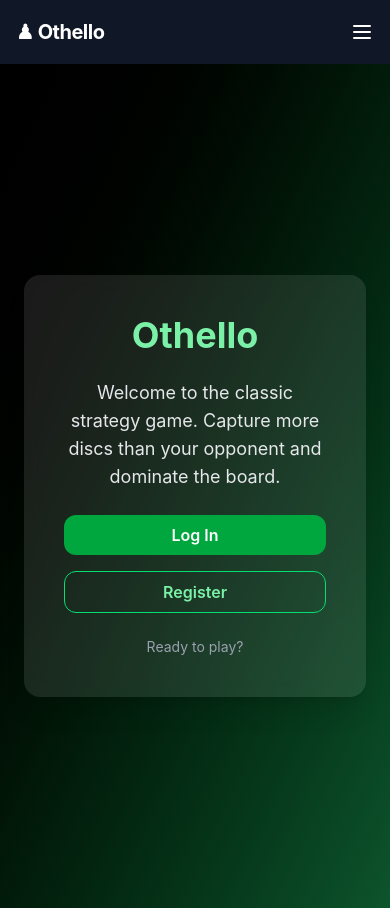
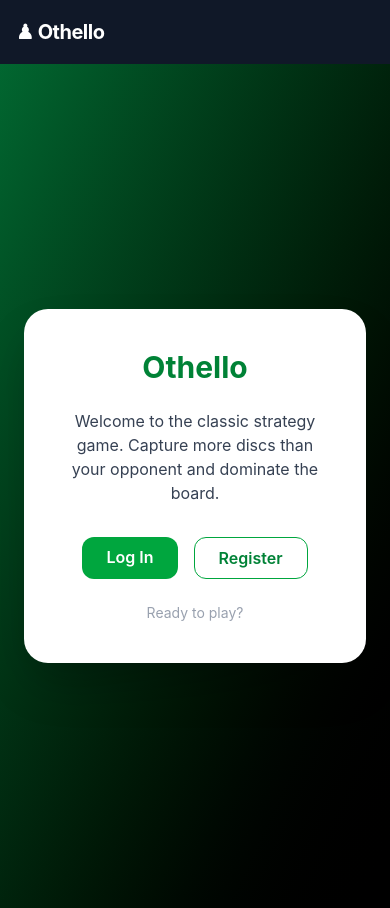
Before and after one commit to AngelaPatarroyo/othello_front, a React (Create React App) app: page / in a window 390 px wide. Built offline with nearby package versions, Linux system fonts and the light colour scheme.

Commit message:
Fixing Login credentials

```diff
--- a/src/components/Navbar.jsx
+++ b/src/components/Navbar.jsx
@@ -11,6 +11,7 @@ export default function Navbar() {
     { to: "/", label: "Home" },
     { to: "/leaderboard", label: "Leaderboard" },
     { to: "/gameboard", label: "Game" },
+    user?.role === "Admin" && { to: "/admin", label: "Admin Panel" },
     !user && { to: "/login", label: "Login" },
     !user && { to: "/registration", label: "Register" },
   ].filter(Boolean);
@@ -22,7 +23,6 @@ export default function Navbar() {
           ♟ Othello
         </Link>
 
-        {/* Desktop Nav */}
         <div className="hidden md:flex space-x-6 items-center">
           {navItems.map((item) => (
             <Link
@@ -47,50 +47,7 @@ export default function Navbar() {
             </>
           )}
         </div>
-
-        {/* Mobile Toggle */}
-        <button onClick={() => setIsOpen(!isOpen)} className="md:hidden focus:outline-none">
-          <svg className="h-6 w-6" fill="none" stroke="currentColor" viewBox="0 0 24 24">
-            {isOpen ? (
-              <path strokeLinecap="round" strokeLinejoin="round" strokeWidth={2} d="M6 18L18 6M6 6l12 12" />
-            ) : (
-              <path strokeLinecap="round" strokeLinejoin="round" strokeWidth={2} d="M4 6h16M4 12h16M4 18h16" />
-            )}
-          </svg>
-        </button>
       </div>
-
-      {/* Mobile Dropdown */}
-      {isOpen && (
-        <div className="md:hidden px-4 pb-4 bg-gray-800 space-y-2">
-          {navItems.map((item) => (
-            <Link
-              key={item.to}
-              to={item.to}
-              onClick={() => setIsOpen(false)}
-              className={`block px-3 py-2 rounded-md text-sm font-medium ${
-                location.pathname === item.to ? "bg-gray-700" : "hover:bg-gray-700"
-              }`}
-            >
-              {item.label}
-            </Link>
-          ))}
-          {user && (
-            <>
-              <span className="block px-3 py-2 text-gray-300">Welcome, {user.username}</span>
-              <button
-                onClick={() => {
-                  logout();
-                  setIsOpen(false);
-                }}
-                className="bg-red-600 hover:bg-red-700 text-white px-3 py-2 w-full rounded-md text-sm"
-              >
-                Logout
-              </button>
-            </>
-          )}
-        </div>
-      )}
     </nav>
   );
 }
--- a/src/context/ApiContext.jsx
+++ b/src/context/ApiContext.jsx
@@ -7,7 +7,7 @@ const BASE_URL = process.env.REACT_APP_PUBLIC_API_URL;
 const endpoints = {
   register: `${BASE_URL}/user/register`,
   login: `${BASE_URL}/user/login`,
-  getLeaderboard: `${BASE_URL}/leaderboard`,                 // Admin only
+  getLeaderboard: `${BASE_URL}/LeaderBoard`,                 // Admin only
   getUserLeaderboard: (id) => `${BASE_URL}/leaderboard/${id}`, // For specific user
   createGame: `${BASE_URL}/game/create`,
   getGame: (id) => `${BASE_URL}/game/${id}`,
--- a/src/context/AuthContext.jsx
+++ b/src/context/AuthContext.jsx
@@ -1,26 +1,41 @@
-import React, { createContext, useContext, useState } from 'react';
+import React, { createContext, useContext, useEffect, useState } from 'react';
+import { jwtDecode } from 'jwt-decode';
 
-// Create the context
 const AuthContext = createContext();
 
-// AuthProvider component
 export const AuthProvider = ({ children }) => {
   const [token, setToken] = useState(null);
   const [user, setUser] = useState(null);
 
+  useEffect(() => {
+    const storedToken = localStorage.getItem('token');
+    if (storedToken) {
+      try {
+        const decoded = jwtDecode(storedToken);
+        setToken(storedToken);
+        setUser(decoded);
+      } catch (err) {
+        console.error('Invalid token:', err);
+        localStorage.removeItem('token');
+      }
+    }
+  }, []);
+
   const login = async (username, password, loginUrl) => {
     try {
-      const response = await fetch(loginUrl, {
+      const res = await fetch(loginUrl, {
         method: 'POST',
         headers: { 'Content-Type': 'application/json' },
         body: JSON.stringify({ username, password }),
       });
 
-      if (!response.ok) throw new Error('Login failed');
+      if (!res.ok) throw new Error('Login failed');
+      const data = await res.json();
 
-      const data = await response.json();
+      const decoded = jwtDecode(data.token);
       setToken(data.token);
-      setUser(data.user); // Adjust according to your API response structure
+      setUser(decoded);
+      localStorage.setItem('token', data.token);
       return true;
     } catch (err) {
       console.error('Login error:', err);
@@ -31,6 +46,7 @@ export const AuthProvider = ({ children }) => {
   const logout = () => {
     setToken(null);
     setUser(null);
+    localStorage.removeItem('token');
   };
 
   return (
@@ -40,11 +56,4 @@ export const AuthProvider = ({ children }) => {
   );
 };
 
-// Hook to use auth context with a safety check
-export const useAuth = () => {
-  const context = useContext(AuthContext);
-  if (!context) {
-    throw new Error("useAuth must be used within an AuthProvider");
-  }
-  return context;
-};
+export const useAuth = () => useContext(AuthContext);
--- a/src/pages/Home.jsx
+++ b/src/pages/Home.jsx
@@ -1,15 +1,20 @@
-import React from 'react';
 import { Link } from 'react-router-dom';
+import { useAuth } from '../context/AuthContext';
 
 export default function Home() {
+  const { user } = useAuth();
+
   return (
-    <div className="min-h-screen bg-gradient-to-br from-black to-green-900 text-white flex flex-col items-center justify-center p-6">
-      <div className="max-w-2xl bg-white/10 backdrop-blur-md rounded-2xl shadow-xl p-10 text-center space-y-6">
-        <h1 className="text-4xl font-bold text-green-300">Othello</h1>
-        <p className="text-lg text-gray-200">
+    <div className="min-h-screen flex items-center justify-center bg-gradient-to-br from-green-800 to-black p-6">
+      <div className="bg-white rounded-3xl shadow-2xl p-10 w-full max-w-md text-center">
+        <h1 className="text-3xl font-bold text-green-700 mb-6">Othello</h1>
+
+        {!user ? (
+          <>
+            <p className="text-gray-700 text-base mb-8">
               Welcome to the classic strategy game. Capture more discs than your opponent and dominate the board.
             </p>
-        <div className="flex flex-col sm:flex-row justify-center gap-4">
+            <div className="flex justify-center gap-4">
               <Link
                 to="/login"
                 className="bg-green-600 hover:bg-green-700 text-white font-semibold py-2 px-6 rounded-xl transition"
@@ -18,12 +23,20 @@ export default function Home() {
               </Link>
               <Link
                 to="/registration"
-            className="bg-transparent border border-green-400 text-green-300 hover:bg-green-700 hover:text-white font-semibold py-2 px-6 rounded-xl transition"
+                className="border border-green-600 hover:bg-green-600 text-green-700 hover:text-white font-semibold py-2 px-6 rounded-xl transition"
               >
                 Register
               </Link>
             </div>
-        <p className="text-sm text-gray-400">Ready to play?</p>
+          </>
+        ) : (
+          <p className="text-green-700 text-lg font-semibold">
+            You're logged in as <span className="text-black font-bold">{user.username}</span>.{' '}
+            <Link to="/gameboard" className="underline hover:text-green-900">Go to the game</Link>!
+          </p>
+        )}
+
+        <p className="text-sm text-gray-400 mt-6">Ready to play?</p>
       </div>
     </div>
   );
--- a/src/pages/LogIn.jsx
+++ b/src/pages/LogIn.jsx
@@ -9,7 +9,7 @@ export default function Login() {
   const [errors, setErrors] = useState({});
   const [submitted, setSubmitted] = useState(false);
   const navigate = useNavigate();
-  const { post, endpoints } = useContext(ApiContext)
+  const { post, endpoints } = useContext(ApiContext);
 
   const handleChange = (e) => {
     setFormData({ ...formData, [e.target.name]: e.target.value });
@@ -37,17 +37,15 @@ export default function Login() {
         console.log("Login response:", data);
 
         if (data?.token) {
-          const decodedUser = jwtDecode(data.token); // <- Aquí extraes el user del token
-
+          const decodedUser = jwtDecode(data.token);
           localStorage.setItem("token", data.token);
-          localStorage.setItem("user", JSON.stringify(decodedUser)); // <- guardas el user desde el token
+          localStorage.setItem("user", JSON.stringify(decodedUser));
           setSubmitted(true);
           setErrors({});
           setTimeout(() => navigate("/gameboard"), 1500);
         } else {
           throw new Error("Invalid login response. Token missing.");
         }
-
       } catch (error) {
         console.error("Error en login:", error);
         setErrors({ general: error.message });
@@ -55,7 +53,6 @@ export default function Login() {
       }
     }
   };
-
 
   return (
     <div className="min-h-screen flex items-center justify-center bg-gradient-to-br from-green-800 to-black p-6">
```
Also changed, not shown: 1 other file (tests, documents, lock files or other folders). Lines whose indentation alone changed are shown as unchanged.
